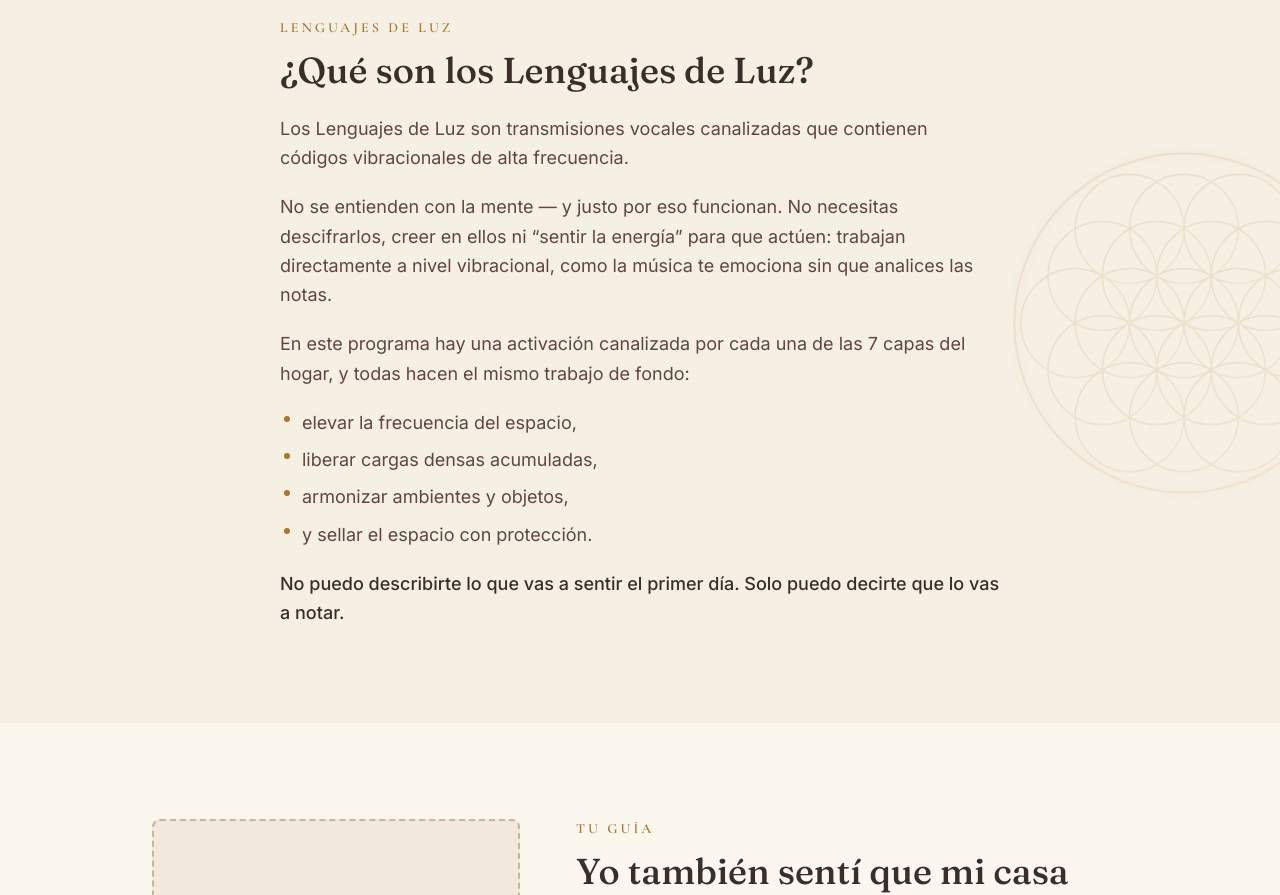
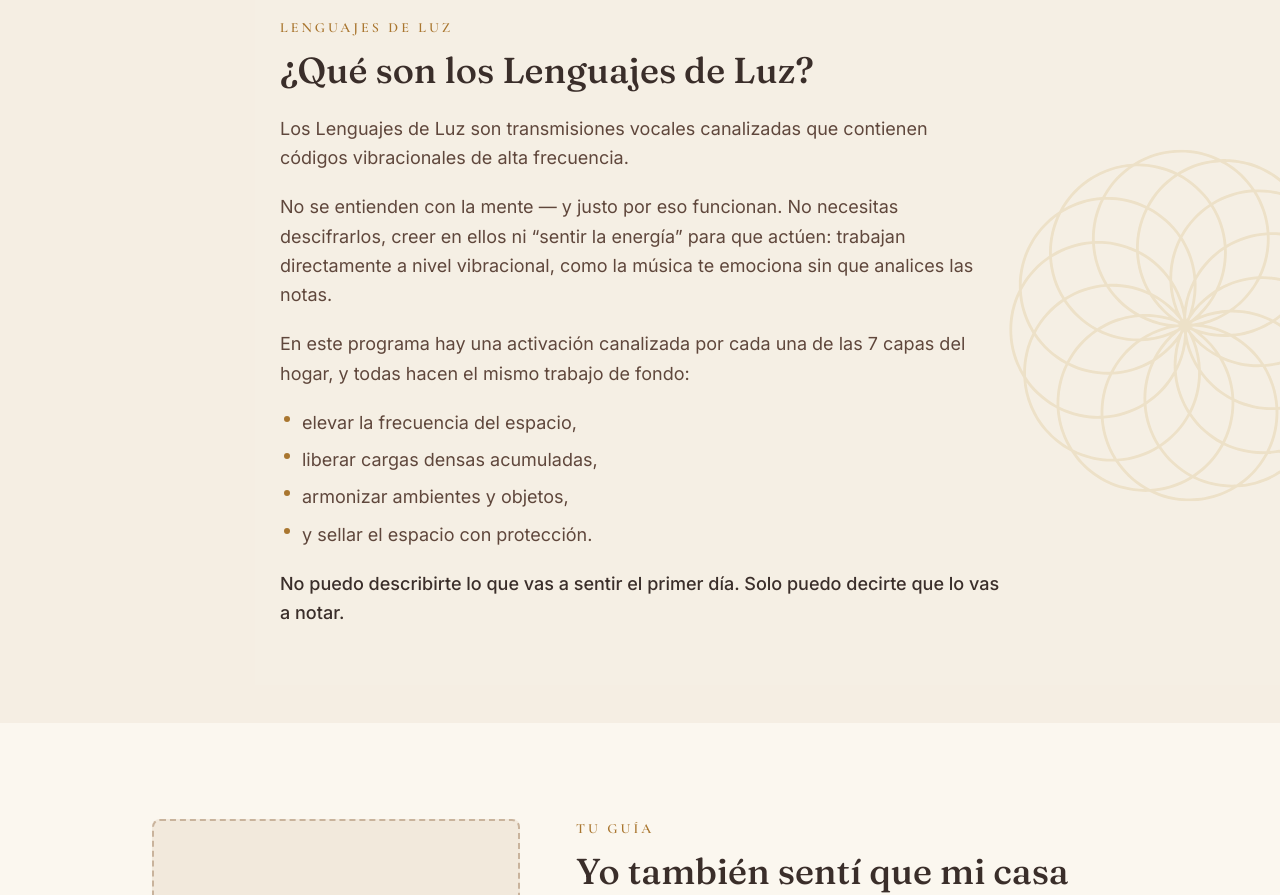
Before and after one commit to nataorogon/limpieza-energetica-hogar, a Next.js app: page / in a window 1280 px wide. Shown: the part 7620-8515 px from the top of the page. Built offline with nearby package versions, Linux system fonts and the light colour scheme.

Commit message:
Actualizacion Flor de la vida

```diff
--- a/src/app/reporte/page.tsx
+++ b/src/app/reporte/page.tsx
@@ -2,7 +2,7 @@ import type { Metadata } from "next";
 import CtaButton from "@/components/shared/CtaButton";
 import GoldDivider from "@/components/shared/GoldDivider";
 import SectionEyebrow from "@/components/shared/SectionEyebrow";
-import FlowerOfLife from "@/components/shared/svg/FlowerOfLife";
+import FlorVidaEterna from "@/components/shared/svg/FlorVidaEterna";
 import CompartirReporte from "@/components/reporte/CompartirReporte";
 import RecorridoEnergia from "@/components/reporte/RecorridoEnergia";
 import ResultadosModulos from "@/components/reporte/ResultadosModulos";
@@ -78,9 +78,9 @@ export default async function ReportePage({ searchParams }: Props) {
     <>
       {/* ── Portada personalizada ─────────────────────────────────────── */}
       <section className="relative overflow-hidden py-16 text-center md:py-24">
-        {/* FlowerOfLife directo, no EnergyReveal: fuera de .energy-flow el
-            mandala se dibuja completo, que es lo que queremos de marca de agua. */}
-        <FlowerOfLife className="pointer-events-none absolute left-1/2 top-1/2 h-[120vmin] w-[120vmin] -translate-x-1/2 -translate-y-1/2 opacity-[0.07]" />
+        {/* La flor directa, no EnergyReveal: fuera de .energy-flow no hay
+            máscara de revelado, así que se ve completa — marca de agua. */}
+        <FlorVidaEterna className="pointer-events-none absolute left-1/2 top-1/2 h-[120vmin] w-[120vmin] -translate-x-1/2 -translate-y-1/2 opacity-[0.07]" />
         <div className="relative mx-auto max-w-3xl px-4 sm:px-6">
           <SectionEyebrow>El Reporte Energético</SectionEyebrow>
           <h1 className="mt-5 font-display text-3xl font-medium leading-tight text-on-surface sm:text-4xl lg:text-5xl">
--- a/src/components/energetica/EnergyReportOverlay.tsx
+++ b/src/components/energetica/EnergyReportOverlay.tsx
@@ -106,7 +106,12 @@ export default function EnergyReportOverlay({
         aria-hidden="true"
         className="pointer-events-none absolute inset-0 grid place-items-center opacity-45"
       >
-        <EnergyReveal className="h-[min(92vw,84dvh)] w-[min(92vw,84dvh)]" />
+        {/* Con motas: aquí el mandala está quieto y ellas son lo único que
+            se mueve. En el riel de la landing no van. */}
+        <EnergyReveal
+          motas
+          className="h-[min(92vw,84dvh)] w-[min(92vw,84dvh)]"
+        />
       </div>
       <div aria-hidden="true" className="report-scrim absolute inset-0" />
 
--- a/src/components/energetica/LenguajesDeLuz.tsx
+++ b/src/components/energetica/LenguajesDeLuz.tsx
@@ -1,5 +1,5 @@
 import SectionEyebrow from "@/components/shared/SectionEyebrow";
-import FlowerOfLife from "@/components/shared/svg/FlowerOfLife";
+import FlorVidaEterna from "@/components/shared/svg/FlorVidaEterna";
 
 const CAPAS = [
   "elevar la frecuencia del espacio,",
@@ -15,7 +15,7 @@ export default function LenguajesDeLuz() {
       aria-labelledby="lenguajes-titulo"
       className="relative overflow-hidden bg-surface-variant/60 py-16 md:py-24"
     >
-      <FlowerOfLife className="pointer-events-none absolute -right-24 top-1/2 h-96 w-96 -translate-y-1/2 opacity-[0.14]" />
+      <FlorVidaEterna className="pointer-events-none absolute -right-24 top-1/2 h-96 w-96 -translate-y-1/2 opacity-[0.14]" />
       <div className="relative mx-auto max-w-3xl px-4 sm:px-6">
         <SectionEyebrow>Lenguajes de Luz</SectionEyebrow>
         <h2
--- a/src/components/energetica/energy-flow/EnergyReveal.tsx
+++ b/src/components/energetica/energy-flow/EnergyReveal.tsx
@@ -10,11 +10,21 @@ import GoldParticles from "./GoldParticles";
  *                 cónica; el mandala anterior era trazo y se "dibujaba" con
  *                 stroke-dashoffset, que aquí no aplica.
  *  3. fol-anillo — la pista y el haz que marcan la carga por fuera de la flor.
- *  4. mote      — motas doradas que aparecen con el progreso y, en fase activa
- *                 (data-state del ancestro), derivan en bucle.
+ *  4. mote      — motas doradas que derivan en bucle. Solo dentro del
+ *                 cuestionario (`motas`): ahí el mandala está quieto y son lo
+ *                 único que respira. En el riel de la landing sobran —compiten
+ *                 con el revelado, que ya es todo el movimiento— y además
+ *                 evitamos animar 18 círculos SVG en una sección donde cada
+ *                 frame cuenta.
  * Todo el comportamiento vive en el CSS de .energy-flow (globals.css).
  */
-export default function EnergyReveal({ className = "" }: { className?: string }) {
+export default function EnergyReveal({
+  className = "",
+  motas = false,
+}: {
+  className?: string;
+  motas?: boolean;
+}) {
   return (
     <div aria-hidden="true" className={`energy-flow relative ${className}`}>
       <FlorVidaEterna className="fol-ghost absolute inset-0 h-full w-full" />
@@ -49,7 +59,7 @@ export default function EnergyReveal({ className = "" }: { className?: string })
         </g>
       </svg>
 
-      <GoldParticles className="absolute inset-0 h-full w-full" />
+      {motas && <GoldParticles className="absolute inset-0 h-full w-full" />}
     </div>
   );
 }
--- a/src/components/shared/svg/FlowerOfLife.tsx
+++ /dev/null
@@ -1,95 +0,0 @@
-/**
- * Mandala flor de la vida: 19 círculos en retícula hexagonal + anillo
- * exterior doble. Solo linework, nunca relleno (regla de marca).
- *
- * Cada círculo lleva pathLength=1, así el dibujado por scroll es pura
- * matemática CSS (stroke-dasharray: 1 + stroke-dashoffset ligado a
- * --progress) sin medir paths. Los grupos fol-g1…g4 permiten el stagger
- * centro→afuera; ese CSS vive en globals.css y SOLO se activa dentro de
- * .energy-flow — fuera de ahí el mandala se ve completo (watermark).
- */
-
-const R = 34;
-const CX = 120;
-const CY = 120;
-
-function ringCenters(dist: number, startDeg: number): Array<[number, number]> {
-  return Array.from({ length: 6 }, (_, k) => {
-    const a = ((startDeg + k * 60) * Math.PI) / 180;
-    return [
-      Math.round((CX + dist * Math.cos(a)) * 100) / 100,
-      Math.round((CY + dist * Math.sin(a)) * 100) / 100,
-    ];
-  });
-}
-
-const RING_1 = ringCenters(R, 0);
-const RING_2A = ringCenters(2 * R, 0);
-const RING_2B = ringCenters(Math.sqrt(3) * R, 30);
-
-type Props = {
-  className?: string;
-  /** "url(#grad-oro)" por defecto; "currentColor" para la copia fantasma. */
-  stroke?: string;
-};
-
-export default function FlowerOfLife({
-  className,
-  stroke = "url(#grad-oro)",
-}: Props) {
-  const circle = (cx: number, cy: number, r: number, key: string) => (
-    <circle key={key} cx={cx} cy={cy} r={r} pathLength={1} />
-  );
-
-  return (
-    <svg
-      viewBox="0 0 240 240"
-      fill="none"
-      stroke={stroke}
-      strokeWidth="1"
-      aria-hidden="true"
-      className={className}
-    >
-      <g className="fol-g1">{circle(CX, CY, R, "c")}</g>
-      <g className="fol-g2">
-        {RING_1.map(([x, y], i) => circle(x, y, R, `r1-${i}`))}
-      </g>
-      <g className="fol-g3">
-        {RING_2A.map(([x, y], i) => circle(x, y, R, `r2a-${i}`))}
-        {RING_2B.map(([x, y], i) => circle(x, y, R, `r2b-${i}`))}
-      </g>
-      {/* Anillo exterior: ya no son dos círculos que se dibujan, sino una
-          pista tenue y un haz que la recorre. El haz avanza con --progress
-          —arranca arriba y va en sentido horario—, así que se lee como energía
-          cargándose en círculo al ritmo del scroll y no como dos trazos.
-          Fuera de .energy-flow los tres se pintan completos y concéntricos:
-          el mandala sigue viéndose entero como marca de agua. */}
-      <g className="fol-g4">
-        <circle
-          cx={CX}
-          cy={CY}
-          r={106}
-          className="fol-pista"
-          pathLength={1}
-        />
-        <g className="fol-haz">
-          <circle
-            cx={CX}
-            cy={CY}
-            r={106}
-            className="fol-haz-halo"
-            pathLength={1}
-            filter="blur(2.5px)"
-          />
-          <circle
-            cx={CX}
-            cy={CY}
-            r={106}
-            className="fol-haz-nucleo"
-            pathLength={1}
-          />
-        </g>
-      </g>
-    </svg>
-  );
-}
```
Also changed, not shown: src/app/globals.css (+57 -52 lines), public/logos/LogoFlorVidaEterna.svg (deleted), public/logos/LogoNataOroGon2.svg (deleted).
